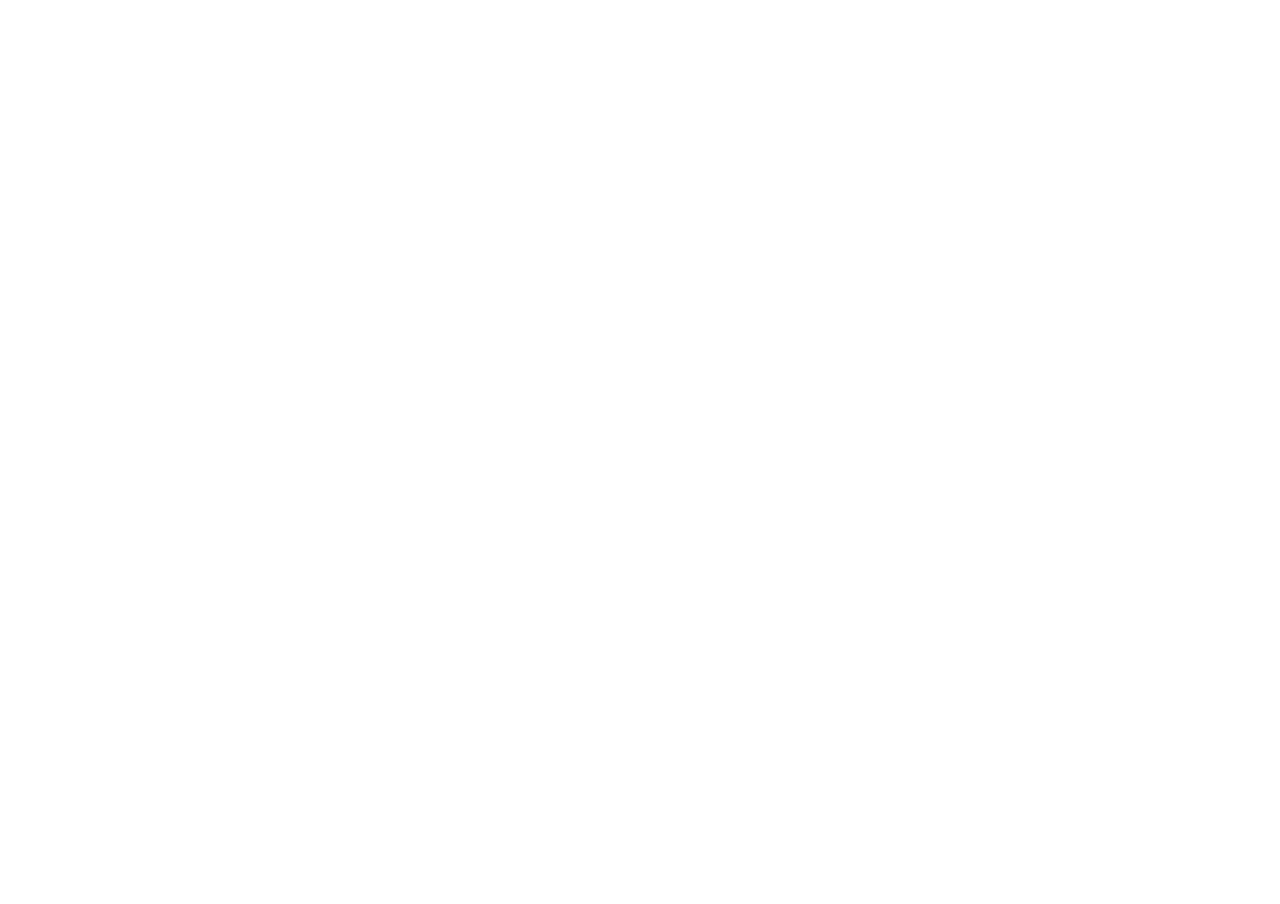
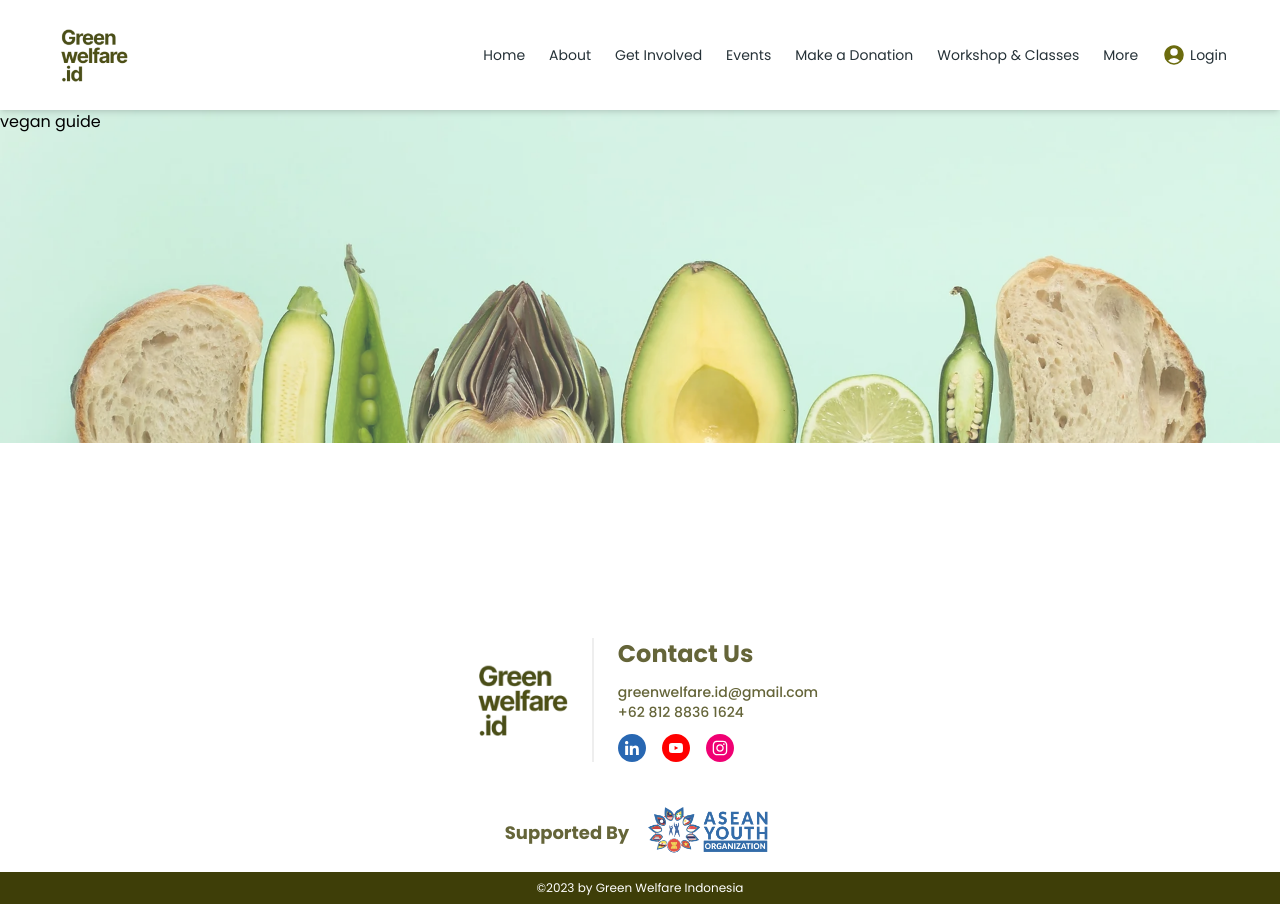
Before and after one commit to greenwelfareindonesia/frontend-gwf, a React (Vite) app: page /plantbasedhub in a window 1280 px wide. Before the commit this address had no page. Before the commit the page ends 800 px from the top, so only its background shows below. Built offline with nearby package versions, Linux system fonts and the light colour scheme.

Commit message:
create a new branch for vegan guide pages

```diff
--- a/src/App.jsx
+++ b/src/App.jsx
@@ -12,6 +12,7 @@
   Donate,
 } from "./pages";
 import Ecopedia from "./pages/ecopediapage/Ecopedia";
+import VeganGuide from "./pages/veganguidepage/VeganGuide";
 import AdminLogin from "./pages/adminloginpage/AdminLogin";
 import EventsDashboard from "./layouts/dashboard_section/EventsDashboard";
 import WorkshopDashboard from "./layouts/dashboard_section/WorkshopDashboard";
@@ -33,6 +34,7 @@
         <Route path="/ecopedia" element={<Ecopedia />} />
         <Route path="/contact" element={<Contact />} />
         <Route path="/resource" element={<Resource />} />
+        <Route path="/plantbasedhub" element={<VeganGuide />} />
         <Route path="/dashboard/events" element={<EventsDashboard />} />
         <Route path="/dashboard/workshop" element={<WorkshopDashboard />} />
         <Route path="/dashboard/user" element={<UserDashboard />} />
--- /dev/null
+++ b/src/pages/veganguidepage/VeganGuide.jsx
@@ -0,0 +1,23 @@
+import React from "react";
+import Navbar from "../../components/navbar/Navbar";
+import Footer from "../../components/footer/Footer";
+import Header from "../../assets/veganguide-image/header.png";
+
+function VeganGuide() {
+  return (
+    <div>
+      <Navbar />
+      {/* Header */}
+      <div
+        className="h-[31rem] bg-contain bg-no-repeat"
+        style={{ backgroundImage: `url(${Header})` }}
+      >
+        vegan guide
+      </div>
+      {/* Footer */}
+      <Footer />
+    </div>
+  );
+}
+
+export default VeganGuide;
```
Also changed, not shown: src/assets/veganguide-image/header.png (added).
